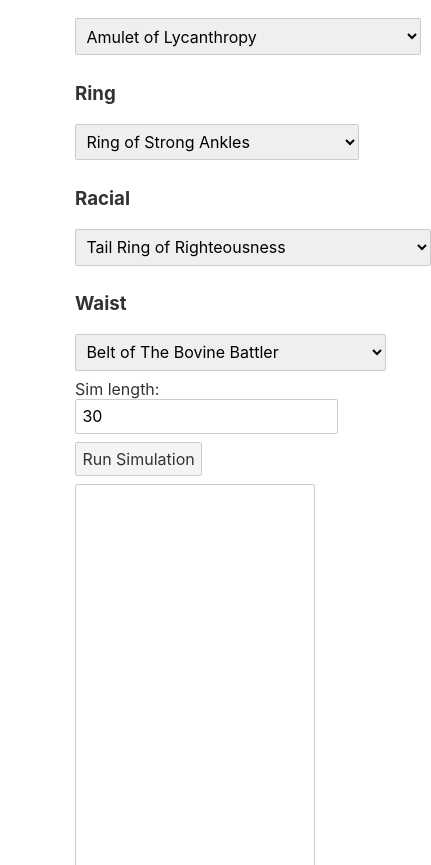
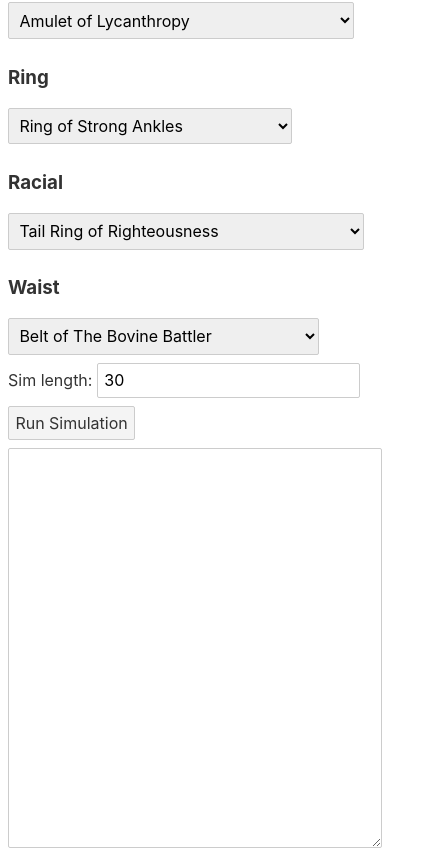
Before and after one commit to orakulam/pgsim, a Svelte app in the folder web/: page / in a window 390 px wide. Shown: the part 1135-2000 px from the top of the page, 431 px wide, since content can reach past the window. Built offline with nearby package versions, Linux system fonts and the light colour scheme.

Commit message:
adjusted css for mobile

```diff
--- a/web/public/build/bundle.css
+++ b/web/public/build/bundle.css
@@ -1 +1 @@
-main.svelte-meehst{padding:1em;max-width:240px;margin:0 auto}.report.svelte-meehst{width:100%;min-height:400px}@media(min-width: 640px){main.svelte-meehst{max-width:none}}
+main.svelte-1bxfuvm{margin:0 auto}.report.svelte-1bxfuvm{width:100%;height:400px}@media(min-width: 640px){main.svelte-1bxfuvm{padding:1em}}
--- a/web/src/App.svelte
+++ b/web/src/App.svelte
@@ -203,19 +203,17 @@
 
 <style>
 	main {
-		padding: 1em;
-		max-width: 240px;
 		margin: 0 auto;
 	}
 
 	.report {
 		width: 100%;
-		min-height: 400px;
+		height: 400px;
 	}
 
 	@media (min-width: 640px) {
 		main {
-			max-width: none;
+			padding: 1em;
 		}
 	}
 </style>
```
Also changed, not shown: web/public/build/bundle.js, 1 other file (tests, documents, lock files or other folders).
